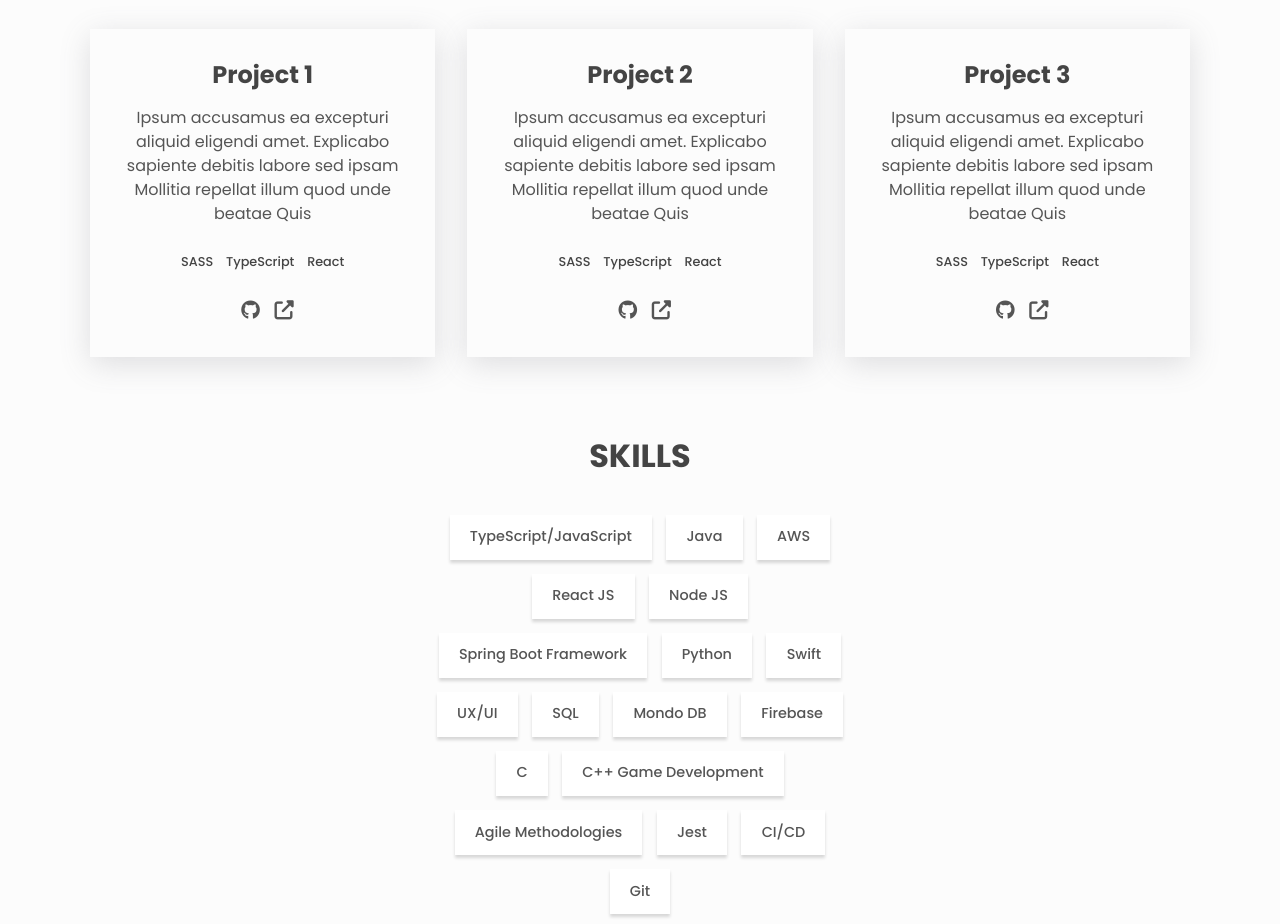
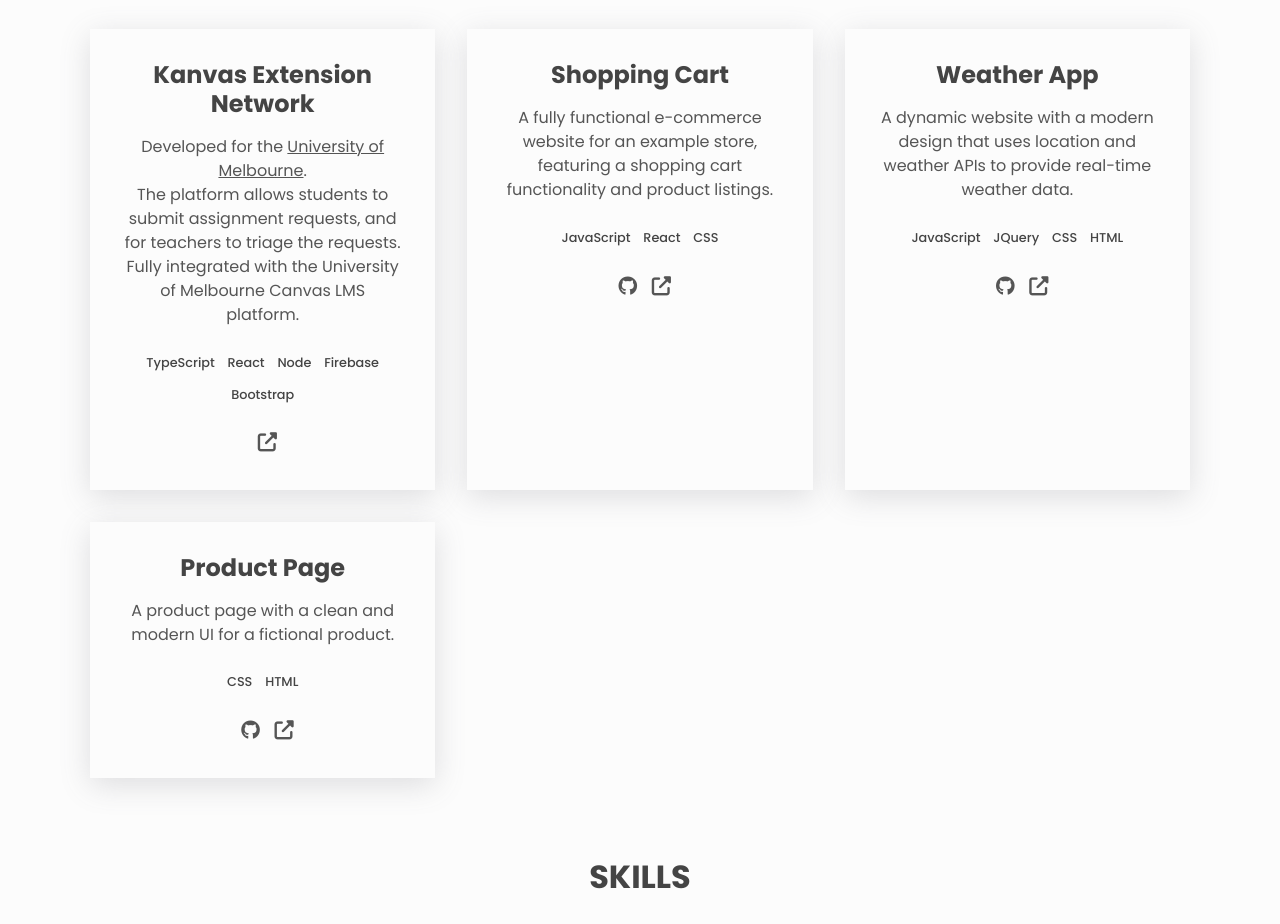
Before and after one commit to Dragan14/Dragan14.github.io, a plain HTML site: page index.html in a window 1280 px wide. Shown: the part 696-1620 px from the top of the page. Drawn offline with Linux system fonts and the light colour scheme.

Commit message:
added projects

```diff
--- a/index.html
+++ b/index.html
@@ -76,64 +76,85 @@
 
       <div class="projects__grid">
         <div class="project">
-          <h3>Project 1</h3>
+          <h3>Kanvas Extension Network</h3>
           <p class="project__description">
-            Ipsum accusamus ea excepturi aliquid eligendi amet. Explicabo
-            sapiente debitis labore sed ipsam Mollitia repellat illum quod
-            unde beatae Quis
+            Developed for the <u>University of Melbourne</u>.<br />
+            The platform allows students to submit assignment requests, and for teachers to triage the requests.<br />
+            Fully integrated with the University of Melbourne Canvas LMS platform.
           </p>
           <ul class="project__stack">
-            <li class="project__stack-item">SASS</li>
             <li class="project__stack-item">TypeScript</li>
             <li class="project__stack-item">React</li>
+            <li class="project__stack-item">Node</li>
+            <li class="project__stack-item">Firebase</li>
+            <li class="project__stack-item">Bootstrap</li>
           </ul>
-
-          <a href="https://github.com" aria-label="source code" class="link link--icon">
-            <i aria-hidden="true" class="fab fa-github"></i>
-          </a>
-          <a href="https://example.com" aria-label="live preview" class="link link--icon">
+          <a href="https://kens-b9059.web.app/" target="_blank" aria-label="live preview" class="link link--icon">
             <i aria-hidden="true" class="fas fa-external-link-alt"></i>
           </a>
         </div>
 
         <div class="project">
-          <h3>Project 2</h3>
+          <h3>Shopping Cart</h3>
           <p class="project__description">
-            Ipsum accusamus ea excepturi aliquid eligendi amet. Explicabo
-            sapiente debitis labore sed ipsam Mollitia repellat illum quod
-            unde beatae Quis
+            A fully functional e-commerce website for an example store, featuring a shopping cart functionality and
+            product listings.
           </p>
           <ul class="project__stack">
-            <li class="project__stack-item">SASS</li>
-            <li class="project__stack-item">TypeScript</li>
+            <li class="project__stack-item">JavaScript</li>
             <li class="project__stack-item">React</li>
+            <li class="project__stack-item">CSS</li>
           </ul>
 
-          <a href="https://github.com" aria-label="source code" class="link link--icon">
+          <a href="https://github.com/Dragan14/shopping-cart" target="_blank" aria-label="source code"
+            class="link link--icon">
             <i aria-hidden="true" class="fab fa-github"></i>
           </a>
-          <a href="https://example.com" aria-label="live preview" class="link link--icon">
+          <a href="https://shopping-cart-vhkl.onrender.com/" target="_blank" aria-label="live preview"
+            class="link link--icon">
             <i aria-hidden="true" class="fas fa-external-link-alt"></i>
           </a>
         </div>
 
         <div class="project">
-          <h3>Project 3</h3>
+          <h3>Weather App</h3>
           <p class="project__description">
-            Ipsum accusamus ea excepturi aliquid eligendi amet. Explicabo
-            sapiente debitis labore sed ipsam Mollitia repellat illum quod
-            unde beatae Quis
+            A dynamic website with a modern design that uses location and weather APIs to provide real-time weather
+            data.
           </p>
           <ul class="project__stack">
-            <li class="project__stack-item">SASS</li>
-            <li class="project__stack-item">TypeScript</li>
-            <li class="project__stack-item">React</li>
+            <li class="project__stack-item">JavaScript</li>
+            <li class="project__stack-item">JQuery</li>
+            <li class="project__stack-item">CSS</li>
+            <li class="project__stack-item">HTML</li>
           </ul>
 
-          <a href="https://github.com" aria-label="source code" class="link link--icon">
+          <a href="https://github.com/Dragan14/weather-app" target="_blank" aria-label="source code"
+            class="link link--icon">
             <i aria-hidden="true" class="fab fa-github"></i>
           </a>
-          <a href="https://example.com" aria-label="live preview" class="link link--icon">
+          <a href="https://weather-app-wxyz.onrender.com/" target="_blank" aria-label="live preview"
+            class="link link--icon">
+            <i aria-hidden="true" class="fas fa-external-link-alt"></i>
+          </a>
+        </div>
+
+        <div class="project">
+          <h3>Product Page</h3>
+          <p class="project__description">
+            A product page with a clean and modern UI for a fictional product.
+          </p>
+          <ul class="project__stack">
+            <li class="project__stack-item">CSS</li>
+            <li class="project__stack-item">HTML</li>
+          </ul>
+
+          <a href="https://github.com/Dragan14/product-page" target="_blank" aria-label="source code"
+            class="link link--icon">
+            <i aria-hidden="true" class="fab fa-github"></i>
+          </a>
+          <a href="https://product-page-kho9.onrender.com/" target="_blank" aria-label="live preview"
+            class="link link--icon">
             <i aria-hidden="true" class="fas fa-external-link-alt"></i>
           </a>
         </div>
@@ -161,6 +182,9 @@
         <li class="skills__list-item btn btn--plain">Agile Methodologies</li>
         <li class="skills__list-item btn btn--plain">Jest</li>
         <li class="skills__list-item btn btn--plain">CI/CD</li>
+        <li class="skills__list-item btn btn--plain">CSS</li>
+        <li class="skills__list-item btn btn--plain">Bootstrap</li>
+        <li class="skills__list-item btn btn--plain">HTML</li>
         <li class="skills__list-item btn btn--plain">Git</li>
       </ul>
     </section>
@@ -173,11 +197,11 @@
           aria-label="email" class="link link--icon">
           <i aria-hidden="true" class="fab fa fa-envelope"></i> Email
         </a>
-        <a href="https://github.com/dragan14" aria-label="github" class="link link--icon">
+        <a href="https://github.com/dragan14" aria-label="github" class="link link--icon" target="_blank">
           <i aria-hidden="true" class="fab fa-github"></i> GitHub
         </a>
-        <a href="https://www.linkedin.com/in/dragan-stojanovski-5a1089228" aria-label="linkedin"
-          class="link link--icon">
+        <a href="https://www.linkedin.com/in/dragan-stojanovski-5a1089228" aria-label="linkedin" class="link link--icon"
+          target="_blank">
           <i aria-hidden="true" class="fab fa-linkedin"></i> LinkedIn
         </a>
       </div>
```
